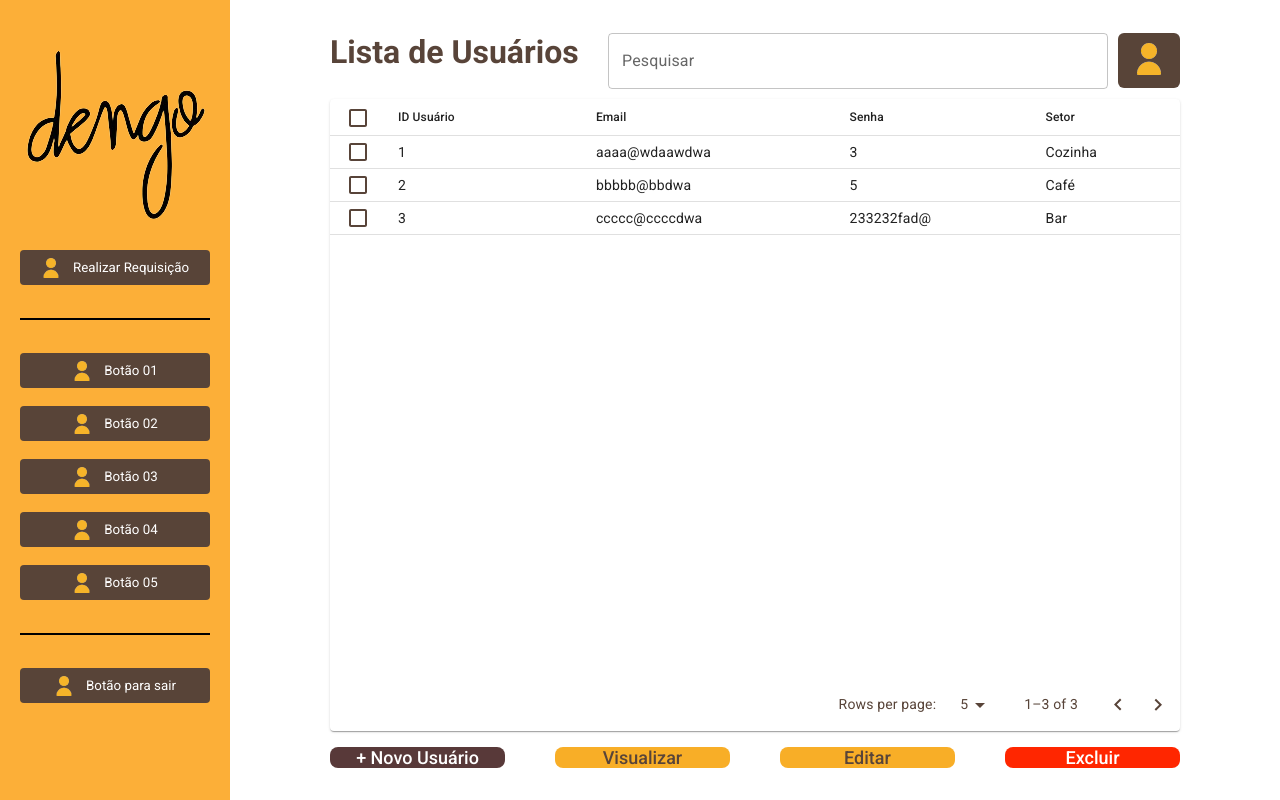
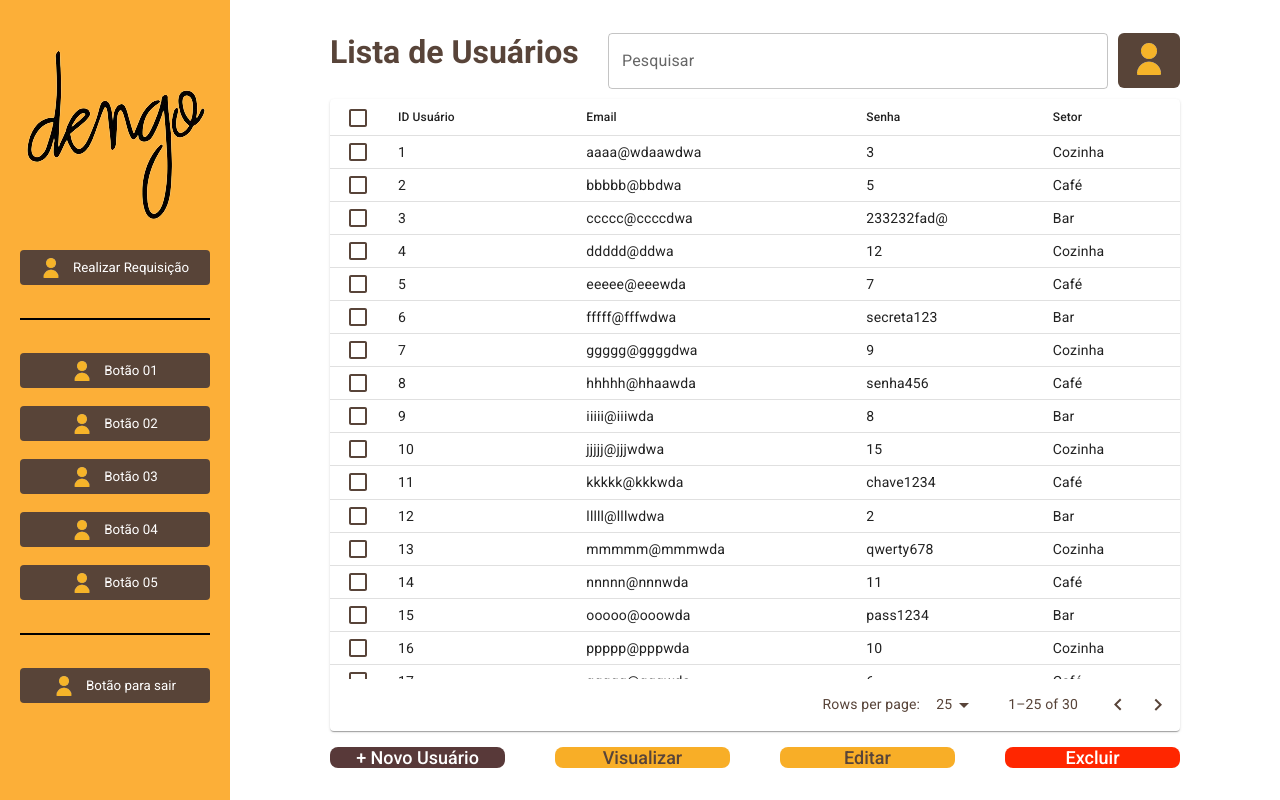
Before and after one commit to RodrigoPereir4/KRSmartReq-FullStack, a Next.js app in the folder frontend/: page /usuarios in a window 1280 px wide. Built offline with nearby package versions, Linux system fonts and the light colour scheme; no server answers.

Commit message:
[FRONTEND ADD] Tela de Usuários, editar usuário

```diff
--- a/frontend/app/usuarios/page.js
+++ b/frontend/app/usuarios/page.js
@@ -50,28 +50,41 @@ const ContainerTabela = styled.div`
 export default function Usuarios(){
 
     const [rowsUsuarios, setRowsUsuarios] = useState([
-        {
-            id: 1,
-            email: 'aaaa@wdaawdwa',
-            password: 3,
-            setorNome: 'Cozinha'
-        },
-        {
-            id: 2,
-            email: 'bbbbb@bbdwa',
-            password: 5,
-            setorNome: 'Café'
-        },
-        {
-            id: 3,
-            email: 'ccccc@ccccdwa',
-            password: '233232fad@',
-            setorNome: 'Bar'
-        },
+        { id: 1, email: 'aaaa@wdaawdwa', password: 3, setorNome: 'Cozinha' },
+        { id: 2, email: 'bbbbb@bbdwa', password: 5, setorNome: 'Café' },
+        { id: 3, email: 'ccccc@ccccdwa', password: '233232fad@', setorNome: 'Bar' },
+        { id: 4, email: 'ddddd@ddwa', password: 12, setorNome: 'Cozinha' },
+        { id: 5, email: 'eeeee@eeewda', password: 7, setorNome: 'Café' },
+        { id: 6, email: 'fffff@fffwdwa', password: 'secreta123', setorNome: 'Bar' },
+        { id: 7, email: 'ggggg@ggggdwa', password: 9, setorNome: 'Cozinha' },
+        { id: 8, email: 'hhhhh@hhaawda', password: 'senha456', setorNome: 'Café' },
+        { id: 9, email: 'iiiii@iiiwda', password: 8, setorNome: 'Bar' },
+        { id: 10, email: 'jjjjj@jjjwdwa', password: 15, setorNome: 'Cozinha' },
+        { id: 11, email: 'kkkkk@kkkwda', password: 'chave1234', setorNome: 'Café' },
+        { id: 12, email: 'lllll@lllwdwa', password: 2, setorNome: 'Bar' },
+        { id: 13, email: 'mmmmm@mmmwda', password: 'qwerty678', setorNome: 'Cozinha' },
+        { id: 14, email: 'nnnnn@nnnwda', password: 11, setorNome: 'Café' },
+        { id: 15, email: 'ooooo@ooowda', password: 'pass1234', setorNome: 'Bar' },
+        { id: 16, email: 'ppppp@pppwda', password: 10, setorNome: 'Cozinha' },
+        { id: 17, email: 'qqqqq@qqqwda', password: 6, setorNome: 'Café' },
+        { id: 18, email: 'rrrrr@rrrwda', password: 'senha999', setorNome: 'Bar' },
+        { id: 19, email: 'sssss@ssswda', password: 13, setorNome: 'Cozinha' },
+        { id: 20, email: 'ttttt@tttwda', password: 4, setorNome: 'Café' },
+        { id: 21, email: 'uuuuu@uuuwda', password: 'abcd1234', setorNome: 'Bar' },
+        { id: 22, email: 'vvvvv@vvvwda', password: 16, setorNome: 'Cozinha' },
+        { id: 23, email: 'wwwww@wwwwda', password: 'mypassword', setorNome: 'Café' },
+        { id: 24, email: 'xxxxx@xxxwda', password: 14, setorNome: 'Bar' },
+        { id: 25, email: 'yyyyy@yyyywda', password: 18, setorNome: 'Cozinha' },
+        { id: 26, email: 'zzzzz@zzzzwda', password: '1234pass', setorNome: 'Café' },
+        { id: 27, email: 'aaaaa@aaaaawd', password: 19, setorNome: 'Bar' },
+        { id: 28, email: 'bbbbb@bbbwadf', password: 'test1234', setorNome: 'Cozinha' },
+        { id: 29, email: 'ccccc@ccccwdf', password: 20, setorNome: 'Café' },
+        { id: 30, email: 'ddddd@dddwda', password: 'securepass1', setorNome: 'Bar' }
     ]);
 
     const [openInsertDialog, setOpenInsertDialog] = useState(false);
     const [openViewDialog, setOpenViewDialog] = useState(false);
+    const [openUpdateDialog, setOpenUpdateDialog] = useState(false);
 
 
     const [email, setEmail] = useState('');
@@ -124,27 +137,51 @@ export default function Usuarios(){
     }
 
     const handleUpdateUsuario = () =>{
-        selectedRows.forEach(updatedRow => {
-            const index = rowsUsuarios.findIndex(row => row.email === updatedRow.email);
 
-            if (index !== -1) {
-                setRowsUsuarios(prevRows =>
-                    prevRows.map(row =>
-                        row.id === updatedRow.id ? row : row
-                    )
-                );
-            } else {
-                // Se o item não existir, adiciona ele com os campos quantidade e observacao
-                setRowsUsuarios(prevRows => [...prevRows, updatedRow]);
-            }
-        })
+        if(selectedRows.length == 0){
+            alert("Selecione um usuário da tabela para editar!");
+        } else if(selectedRows.length > 1){
+            alert("Selecione apenas uma linha da tabela!")
+        } else {
+            setOpenUpdateDialog(true);
+        }
+    }
+
+    const handleCloseUpdateUsuario = ({email, password, setorNome}) => {
+
+            setEmail(email);
+            setPassword(password);
+            setSetorNome(setorNome);
+
+            const updatedRow = {
+                id: selectedRows[0].id,
+                email: email,
+                password: password,
+                setorNome: setorNome
+            };
+
+            console.log(selectedRows);
+            console.log(updatedRow);
+
+
+            setRowsUsuarios(prevRows =>
+                prevRows.map(row =>
+                    row.id === updatedRow.id
+                        ? { ...row, email: updatedRow.email, password: updatedRow.password, setorNome: updatedRow.setorNome }
+                        : row
+                )
+            );
+
+                setOpenUpdateDialog(false);
+
+            console.log(rowsUsuarios);
     }
 
     const handleViewUsuario = () => {
         if(selectedRows.length == 0){
-            alert("Selecione uma linha da tabela para visualizar!");
+            alert("Selecione um usuário da tabela para visualizar!");
         } else if(selectedRows.length > 1){
-            alert("Selecione apenas uma linha da tabela!")
+            alert("Selecione apenas um usuário da tabela!")
         } else {
             setOpenViewDialog(true)
         }
@@ -198,11 +235,12 @@ export default function Usuarios(){
                     disableDelete={true}
                     height={580}
                     updateSelect={handleSelected}
+                    rowsPerPage={25}
                 />
                 <div style={{display: 'flex', width: '100%', height: 120 , gap: 50}}>
                     <BotaoPersonalizado onClick={handleAddUsuario} width="100%" height="100%" text="+ Novo Usuário" color="marrom"/>
                     <BotaoPersonalizado onClick={handleViewUsuario} width="100%" height="100%" text="Visualizar" color="amarelo"/>
-                    <BotaoPersonalizado width="100%" height="100%" text="Editar" color="amarelo"/>
+                    <BotaoPersonalizado onClick={handleUpdateUsuario} width="100%" height="100%" text="Editar" color="amarelo"/>
                     <BotaoPersonalizado width="100%" height="100%" text="Excluir" color="vermelho"/>
                 </div>
                 <NovoUsuarioDialog
@@ -216,6 +254,12 @@ export default function Usuarios(){
                     handleCloseDialog={handleCloseViewDialog}
                     view={selectedRows}
                 />
+                <NovoUsuarioDialog
+                    open={openUpdateDialog}
+                    setOpen={setOpenUpdateDialog}
+                    handleCloseDialog={handleCloseUpdateUsuario}
+                    update={selectedRows}
+                />
             </ContainerTabela>
 
         </div>
```
Also changed, not shown: frontend/components/MUI/NovoUsuarioDialog.js (+68 -20 lines).
